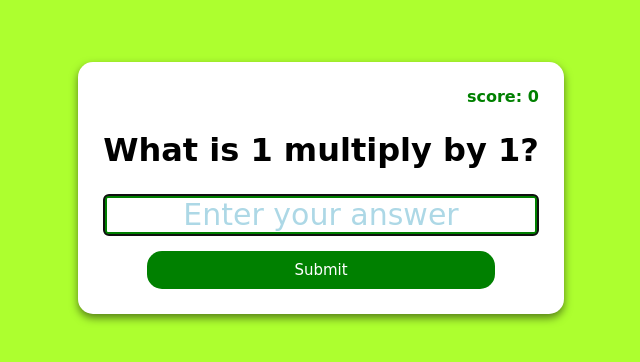
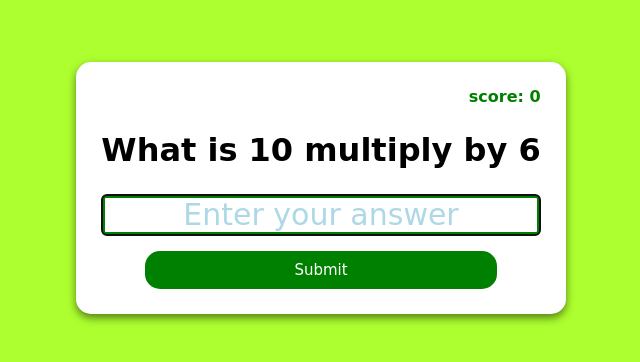
Before and after one commit to Histman726/multiplication-app, a plain HTML site: page index.html in a window 1280 px wide. Shown: the part 212-574 px from the top of the page, without its empty margins (319-959 px from the left). Drawn offline with Linux system fonts and the light colour scheme.

Commit message:
Logica del proyecto

```diff
--- a/index.html
+++ b/index.html
@@ -15,6 +15,7 @@
         id="input"
         placeholder="Enter your answer"
         autofocus
+        required
         autocomplete="off"
       />
       <button type="submit" class="btn">Submit</button>
--- a/index.js
+++ b/index.js
@@ -0,0 +1,26 @@
+const num1 = Math.ceil(Math.random() * 10);
+const num2 = Math.ceil(Math.random() * 10);
+
+const formElement = document.getElementById("form");
+const inputElement = document.getElementById("input");
+const scoreElement = document.getElementById("score");
+const questionElement = document.getElementById("question");
+
+questionElement.innerText = `What is ${num1} multiply by ${num2}`;
+let correctAnswer = num1 * num2,
+  score = JSON.parse(localStorage.getItem("score"));
+
+if (!score) score = 0;
+
+scoreElement.innerText = "score: " + score;
+
+formElement.addEventListener("submit", () => {
+  const userAnswer = parseInt(inputElement.value);
+  if (userAnswer === correctAnswer) score++;
+  else score--;
+  updateLocalStorage(score);
+});
+
+function updateLocalStorage(score) {
+  localStorage.setItem("score", JSON.stringify(score));
+}
```
